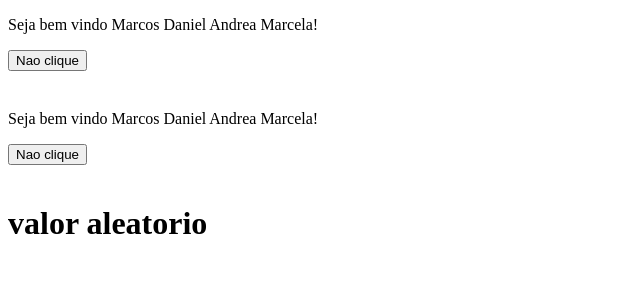
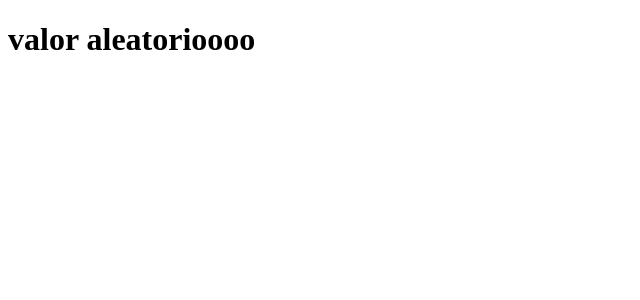
Before and after one commit to bedrohenr/angular-app, an Angular app: page / in a window 1280 px wide. Shown: the top 300 px of the page, without its empty margins (0-640 px from the left). Built offline with nearby package versions, Linux system fonts and the light colour scheme.

Commit message:
@Input( ) mudando nome

```diff
--- a/src/app/app.component.html
+++ b/src/app/app.component.html
@@ -1,2 +1,2 @@
 <router-outlet />
-<app-home props="valor aleatorio"></app-home>
+<app-home name="valor aleatorioooo"></app-home>
--- a/src/app/components/home/home.component.html
+++ b/src/app/components/home/home.component.html
@@ -1,7 +1,7 @@
-<p>Seja bem vindo {{ name }}!</p>
-<button (click)="clicked()">Nao clique</button>
+<!-- <p>Seja bem vindo {{ name }}!</p>
+<button (click)="clicked()">Nao clique</button> -->
 
-<br><br>
+<!-- <br><br> -->
 
 <h1>
     {{ props }}
--- a/src/app/components/home/home.component.ts
+++ b/src/app/components/home/home.component.ts
@@ -12,7 +12,7 @@ export class HomeComponent {
   fruitList = ['Uva', 'Maçã', 'Banana'];
   private enviaForm = inject(EnviaFormService);
 
-  @Input() props!: string;
+  @Input("name") props!: string;
 
   clicked(){
     this.enviaForm.enviaInfoParaBackend();
```
